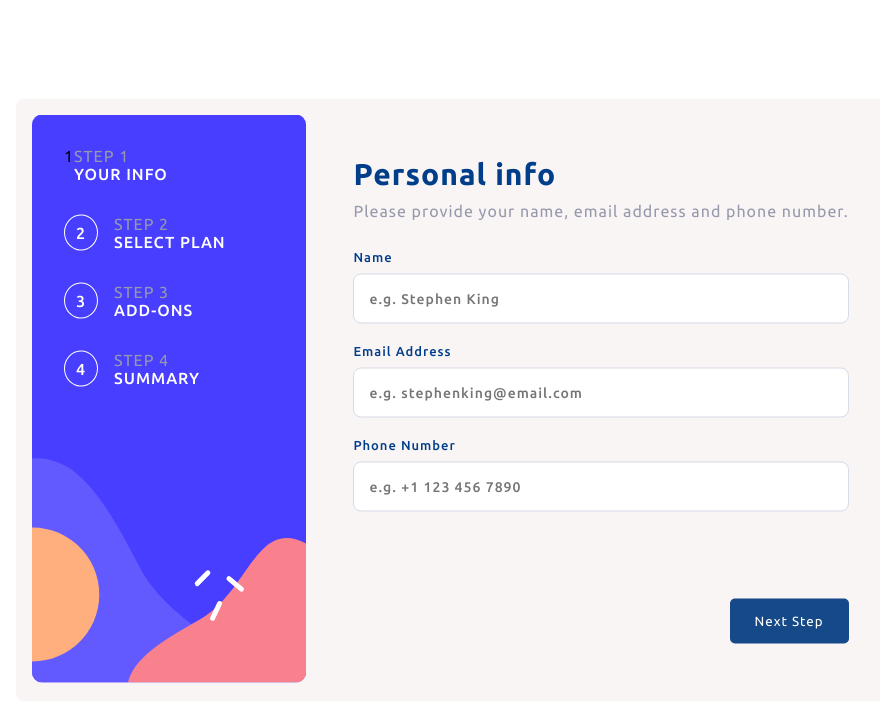
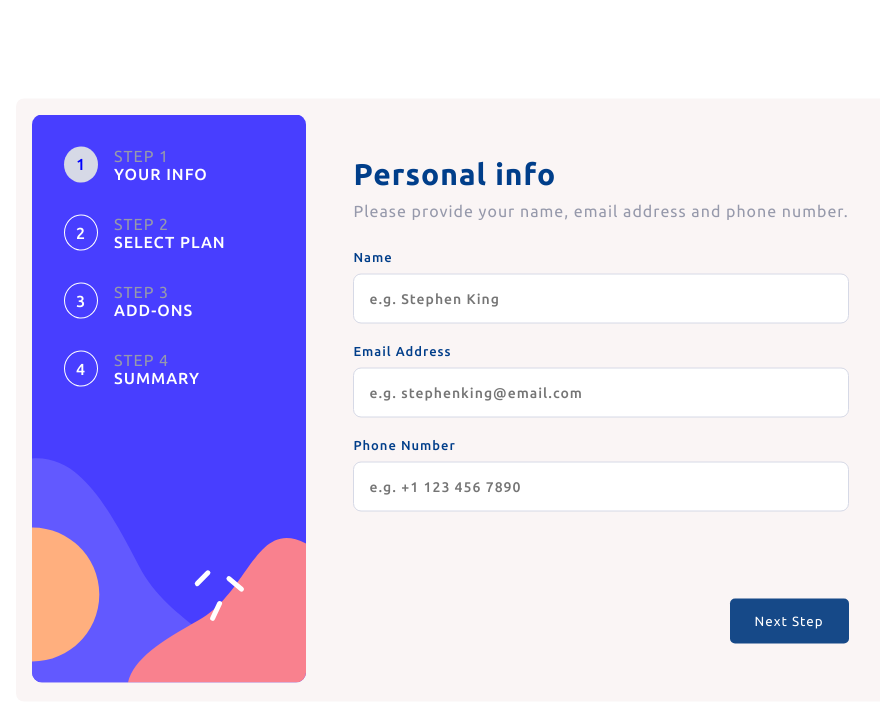
Before and after one commit to Khaled91Alkhatib/frontend-mentor-multi-step-form, a React (Create React App) app: page / in a window 1280 px wide. Shown: the top 722 px of the page, without its empty margins (176-1056 px from the left). Built offline with nearby package versions, Linux system fonts and the light colour scheme.

Commit message:
Modify styles

```diff
--- a/src/styles/SideNav.scss
+++ b/src/styles/SideNav.scss
@@ -8,7 +8,6 @@
 }
 
 .inside-image {
-  background-color: transparent;
   position: absolute;
   top: 0;
   left: 0;
@@ -16,7 +15,6 @@
 }
 
 .number-to-step {
-  background-color: transparent;
   display: flex;
   margin-bottom: 2em;
 }
@@ -25,8 +23,18 @@
   font-weight: 500;
   color: white;
   border-radius: 50%;
-  background-color: transparent;
   border: 1px solid white;
+  text-align: center;
+  line-height: 34px;
+  width: 34px;
+  margin-right: 1em;
+}
+
+.active-number {
+  background-color: hsl(229, 24%, 87%);
+  font-weight: 500;
+  color: blue;
+  border-radius: 50%;
   text-align: center;
   line-height: 34px;
   width: 34px;
@@ -36,7 +44,6 @@
 .number-name,
 .step,
 .name {
-  background-color: transparent;
 
   &.step {
     color: hsl(231, 11%, 63%);
--- a/src/styles/YourInfo.scss
+++ b/src/styles/YourInfo.scss
@@ -59,5 +59,6 @@
 
   &:hover {
     cursor: pointer;
+    transform: scale(1.05);
   }
 }
```
